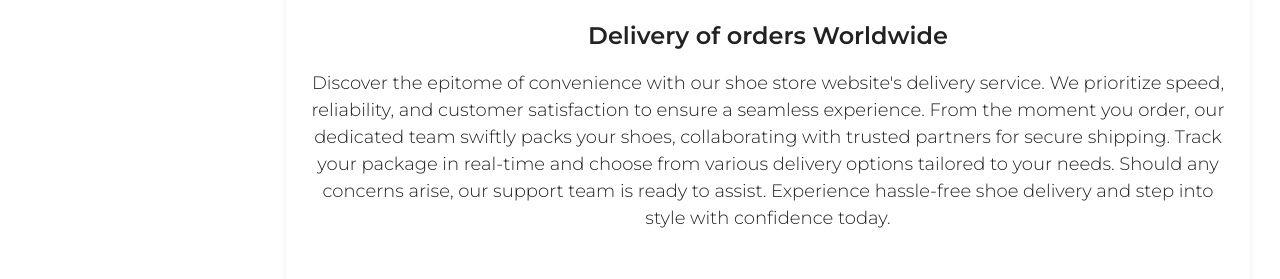
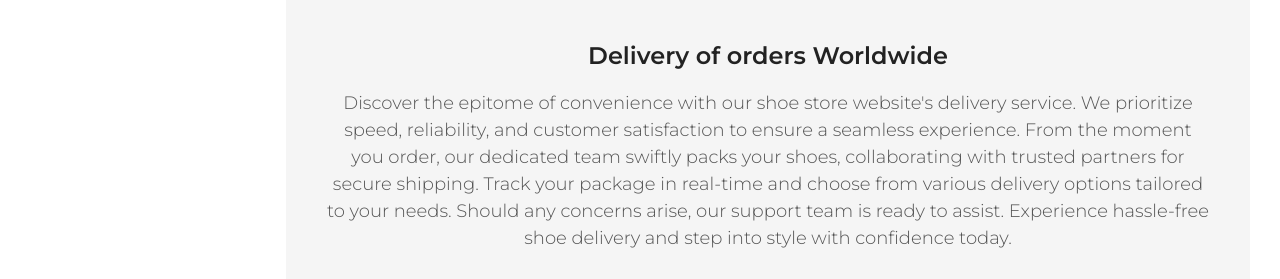
Before and after one commit to aidinalmanbetov/diplomka, a React (Create React App) app: page /delivery in a window 1280 px wide. Shown: the part 129-408 px from the top of the page. Built offline with nearby package versions, Linux system fonts and the light colour scheme; no server answers; the database is empty; a web font is replaced by a local one.

Commit message:
shadow settings and style selection in the about component

```diff
--- a/src/components/Delivery/MainDelivery.css
+++ b/src/components/Delivery/MainDelivery.css
@@ -1,23 +1,27 @@
 .Delivery {
+  background-color: #f5f5f5;
+  padding: 40px;
   text-align: center;
-  padding: 40px;
+
+}
+
+.DeliveryContent {
   background-color: #fff;
   padding: 20px;
   border-radius: 5px;
   box-shadow: 0 2px 4px rgba(0, 0, 0, 0.1);
 }
-
 .Delivery h1 {
   font-size: 24px;
   margin-bottom: 20px;
+  color: #222;
 }
-
-
 
 .Delivery p {
   font-size: 18px;
   line-height: 1.5;
   margin-bottom: 40px;
+  color: #555;
 }
 
 .Delivery img {
```
